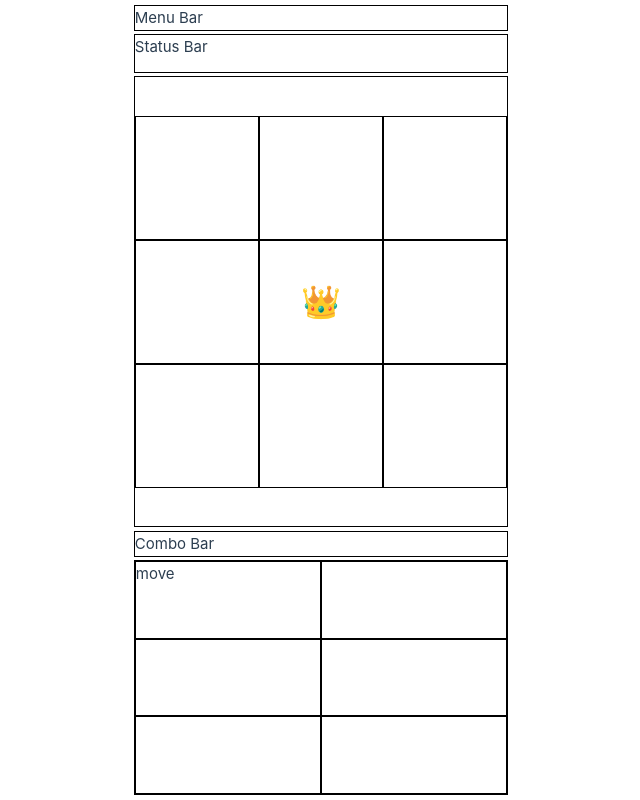
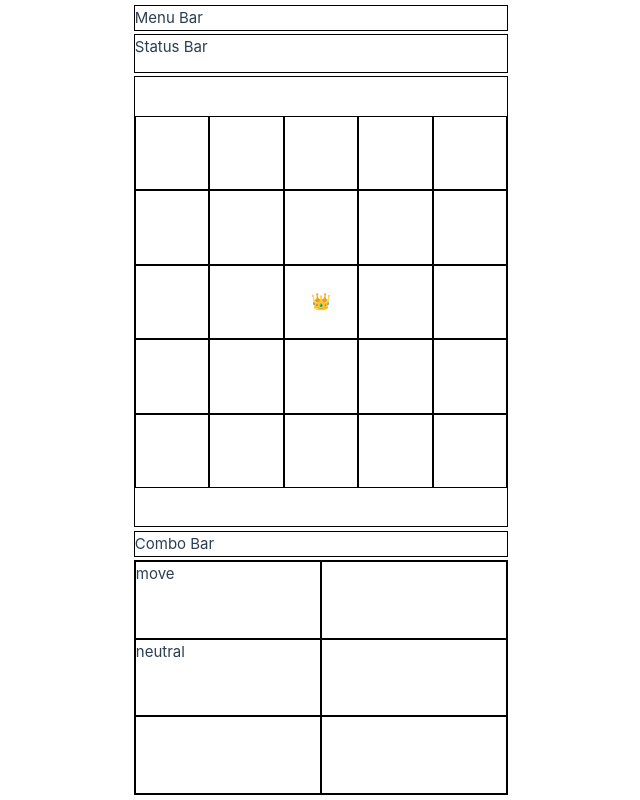
Before and after one commit to rickyxyz/tris, a Vue app: page / in a window 1280 px wide. Shown: the whole page, without its empty margins (319-959 px from the left). Built offline with nearby package versions, Linux system fonts and the light colour scheme.

Commit message:
feat: movement highlight

```diff
--- a/src/App.vue
+++ b/src/App.vue
@@ -1,23 +1,37 @@
 <script lang="ts">
 import GameArea from "./components/GameArea.vue";
 import MoveSet from "./components/MoveSet.vue";
-import Entity from "./classes/Entity";
 
 export default {
   components: {
     GameArea,
     MoveSet,
-    Entity,
   },
   data() {
     return {
-      player: Entity(),
+      player: { coordinate: { x: 3, y: 3 }, sprite: "👑" },
+      moves: [
+        {
+          name: 'move',
+          action: 'move',
+          range: 1
+        },
+        {
+          name: 'neutral',
+          action: 'neutral',
+          range: 0
+        },
+        {},
+        {},
+        {},
+        {},
+      ],
       selectedMove: {},
     };
   },
   methods: {
     selectMove(move) {
-      this.selectedMove = move;
+      this.selectedMove = this.moves[move];
     },
   },
 };
@@ -27,9 +41,9 @@ export default {
   <main>
     <div id="menu_bar">Menu Bar</div>
     <div id="status_bar">Status Bar</div>
-    <GameArea :entities="player" :selectedMove="selectedMove"></GameArea>
+    <GameArea :entities="player" :selectedMove="selectedMove" @moved="(idx)=>selectMove(idx)"></GameArea>
     <div id="combo_bar">Combo Bar</div>
-    <MoveSet @selectedMove="(move) => selectMove(move)"></MoveSet>
+    <MoveSet :moves="moves" @selectedMove="(move) => selectMove(move)"></MoveSet>
   </main>
 </template>
 
--- a/src/classes/Entity.js
+++ b/src/classes/Entity.js
@@ -1,7 +1,4 @@
-export default function Entity() {
-  const coordinate = { x: 2, y: 2 };
-  const sprite = "👑";
-
+export default function Entity(coordinate, sprite) {
   return {
     coordinate,
     sprite,
--- a/src/components/GameArea.vue
+++ b/src/components/GameArea.vue
@@ -4,20 +4,23 @@ export default {
     entities: Object,
     selectedMove: Object,
   },
+  emits: ["moved"],
   data() {
     return {
-      size: 3,
+      size: 5,
+      possibleMoves: Array(),
+      tileMap: Array(),
     };
   },
   computed: {
-    coordinates() {
-      let coordinates = new Array();
+    initialTileMap() {
+      let tiles = new Array();
       for (let y = this.size; y > 0; y--) {
         for (let x = 1; x <= this.size; x++) {
-          coordinates.push({ x, y });
+          tiles.push({ x, y, color: "white" });
         }
       }
-      return coordinates;
+      return tiles;
     },
     gridStyle() {
       return `repeat(${this.size}, 1fr)`;
@@ -27,18 +30,53 @@ export default {
     grid_click(c) {
       let currentPlayerPosition = `tile${this.entities.coordinate.x}${this.entities.coordinate.y}`;
       let clickedLocation = `tile${c.x}${c.y}`;
-      if(this.selectedMove.action) {
-        this.$refs[currentPlayerPosition][0].innerText = '';
-        this.$refs[clickedLocation][0].innerText = this.entities.sprite;
-        this.entities.coordinate = c;
+      let clickedIndex = (c.y - this.size) * this.size * -1 + c.x - 1;
+      if (this.selectedMove.action === "move") {
+        if (this.possibleMoves.includes(clickedIndex)) {
+          this.$refs[currentPlayerPosition][0].innerText = "";
+          this.$refs[clickedLocation][0].innerText = this.entities.sprite;
+          this.entities.coordinate = c;
+          this.$emit("moved", 1);
+        }
       }
-      console.log(c);
     },
   },
   watch: {
-    selectedMove(newMove) {
-      console.log(newMove);
-    }
+    selectedMove() {
+      let px = this.entities.coordinate.x;
+      let py = this.entities.coordinate.y;
+      if (this.selectedMove.action === "move") {
+        let range = this.selectedMove.range;
+        let area = [
+          { x: px + range, y: py },
+          { x: px - range, y: py },
+          { x: px, y: py + range },
+          { x: px, y: py - range },
+        ];
+        for (let tile of area) {
+          this.tileMap[
+            (tile.y - this.size) * this.size * -1 + tile.x - 1
+          ].color = "blue";
+          this.possibleMoves.push(
+            (tile.y - this.size) * this.size * -1 + tile.x - 1
+          );
+        }
+      } else {
+        for (let tile of this.possibleMoves) {
+          this.tileMap[tile].color = "white";
+        }
+        this.possibleMoves = [];
+      }
+    },
+    "entities.coordinate"() {
+      for (let tile of this.possibleMoves) {
+        this.tileMap[tile].color = "white";
+      }
+      this.possibleMoves = [];
+    },
+  },
+  beforeMount() {
+    this.tileMap = this.initialTileMap;
   },
   mounted() {
     let identifier = `tile${this.entities.coordinate.x}${this.entities.coordinate.y}`;
@@ -51,10 +89,11 @@ export default {
   <div id="game_area">
     <div id="game_grid">
       <div
-        v-for="(coordinate, idx) in this.coordinates"
+        v-for="(coordinate, idx) in this.tileMap"
         :key="idx"
         :ref="`tile${coordinate.x}${coordinate.y}`"
         class="game_tile"
+        :class="[this.tileMap[idx].color === 'blue' ? 'blue' : '']"
         @click="grid_click(coordinate)"
       ></div>
     </div>
@@ -77,10 +116,15 @@ export default {
 }
 
 .game_tile {
-  font-size: 2rem;
+  font-size: 1rem;
   border: solid black 1px;
   display: flex;
   justify-content: center;
   align-items: center;
+  background-color: white;
+}
+
+.blue {
+  background-color: #2b55fcd8;
 }
 </style>
--- a/src/components/MoveSet.vue
+++ b/src/components/MoveSet.vue
@@ -2,27 +2,12 @@
 export default {
   props: {
     selectedMove: Object,
+    moves: Array
   },
   emits: ['selectedMove'],
-  data() {
-    return {
-      moves: [
-        {
-          name: "move",
-          action: "move",
-          range: 1,
-        },
-        {},
-        {},
-        {},
-        {},
-        {},
-      ],
-    };
-  },
   methods: {
     move_click(e) {
-      this.$emit('selectedMove', this.moves[0])
+      this.$emit('selectedMove', e)
     },
   },
 };
```
